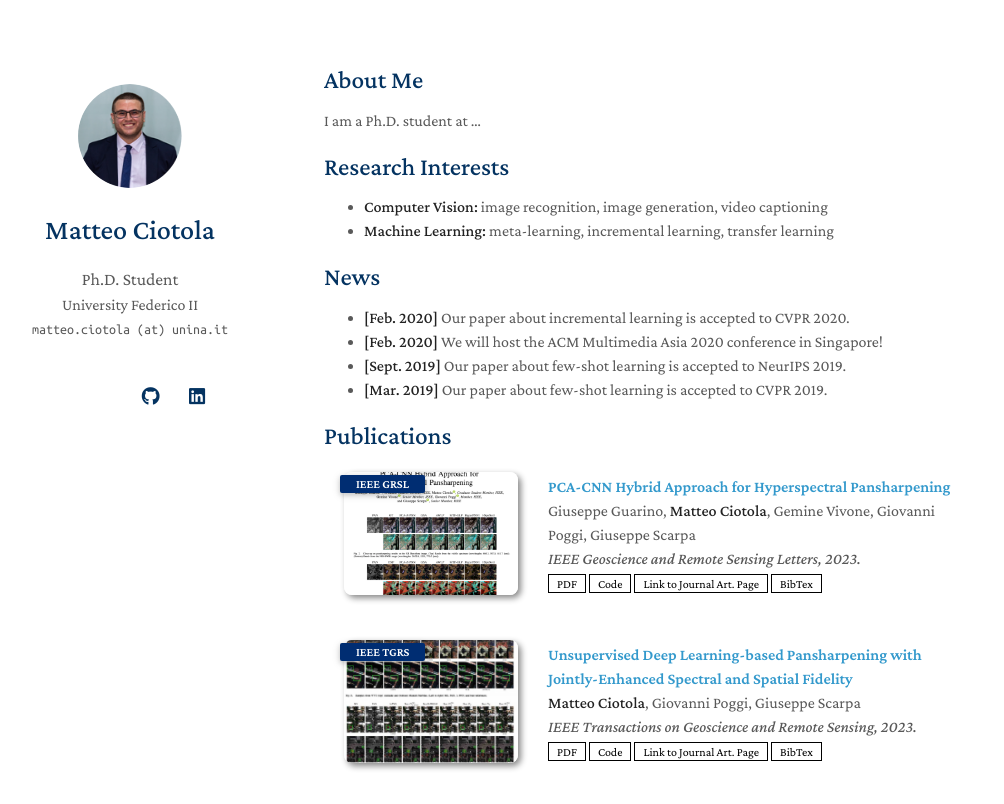
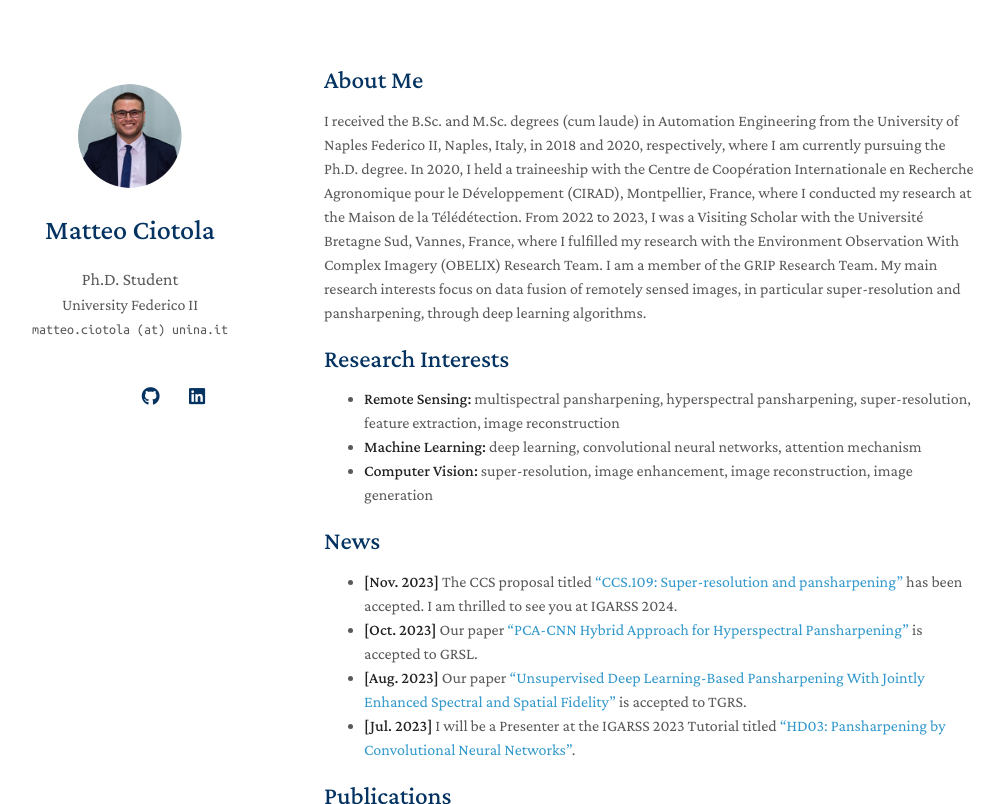
Before and after one commit to matciotola/matciotola.github.io, a Jekyll site: the page built from index.md, in a window 1280 px wide and 900 px high, cut to the strip 0-804 px from the top of the window. Shown: the whole strip, without its empty margins (146-1150 px from the left). Built offline with Jekyll 4.4.1, drawn with Linux system fonts in a browser that asks for light colours; nearby versions of some CDN libraries; a style sheet for code colours, icons or effects is not loaded; our own code applies the rules of GitHub Pages for plain Markdown files.

Commit message:
update index.md

```diff
--- a/index.md
+++ b/index.md
@@ -4,19 +4,21 @@ layout: homepage
 
 ## About Me
 
-I am a Ph.D. student at ...
+I received the B.Sc. and M.Sc. degrees (cum laude) in Automation Engineering from the University of Naples Federico II, Naples, Italy, in 2018 and 2020, respectively, where I am currently pursuing the Ph.D. degree. In 2020, I held a traineeship with the Centre de Coopération Internationale en Recherche Agronomique pour le Développement (CIRAD), Montpellier, France, where I conducted my research at the Maison de la Télédétection. From 2022 to 2023, I was a Visiting Scholar with the Université Bretagne Sud, Vannes, France, where I fulfilled my research with the Environment Observation With Complex Imagery (OBELIX) Research Team. I am a member of the GRIP Research Team. My main research interests focus on data fusion of remotely sensed images, in particular super-resolution and pansharpening, through deep learning algorithms.
 
 ## Research Interests
 
-- **Computer Vision:** image recognition, image generation, video captioning
-- **Machine Learning:** meta-learning, incremental learning, transfer learning
+- **Remote Sensing:** multispectral pansharpening, hyperspectral pansharpening, super-resolution, feature extraction, image reconstruction
+- **Machine Learning:** deep learning, convolutional neural networks, attention mechanism
+- **Computer Vision:** super-resolution, image enhancement, image reconstruction, image generation
+
 
 ## News
 
-- **[Feb. 2020]** Our paper about incremental learning is accepted to CVPR 2020.
-- **[Feb. 2020]** We will host the ACM Multimedia Asia 2020 conference in Singapore!
-- **[Sept. 2019]** Our paper about few-shot learning is accepted to NeurIPS 2019.
-- **[Mar. 2019]** Our paper about few-shot learning is accepted to CVPR 2019.
+- **[Nov. 2023]** The CCS proposal titled ["CCS.109: Super-resolution and pansharpening"](https://www.2024.ieeeigarss.org/community_contributed_sessions.php) has been accepted. I am thrilled to see you at IGARSS 2024.
+- **[Oct. 2023]** Our paper ["PCA-CNN Hybrid Approach for Hyperspectral Pansharpening"](https://ieeexplore.ieee.org/abstract/document/10288481) is accepted to GRSL.
+- **[Aug. 2023]** Our paper ["Unsupervised Deep Learning-Based Pansharpening With Jointly Enhanced Spectral and Spatial Fidelity"](https://ieeexplore.ieee.org/abstract/document/10198408) is accepted to TGRS.
+- **[Jul. 2023]** I will be a Presenter at the IGARSS 2023 Tutorial titled ["HD03: Pansharpening by Convolutional Neural Networks"](https://2023.ieeeigarss.org/tutorials.php#tut107).
 
 {% include_relative _includes/publications.md %}
 {% include_relative _includes/conferences.md %}
```
